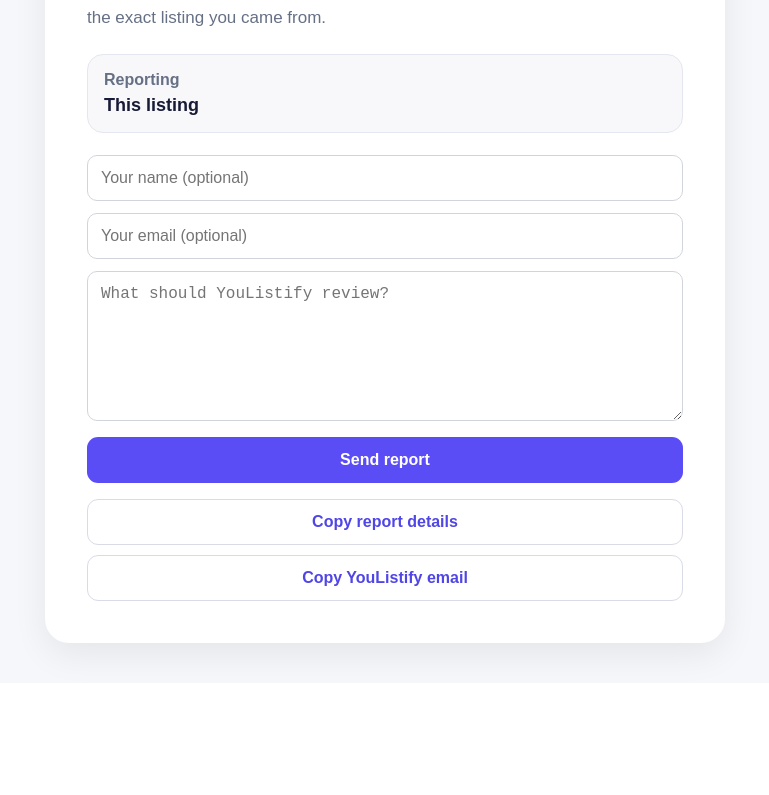
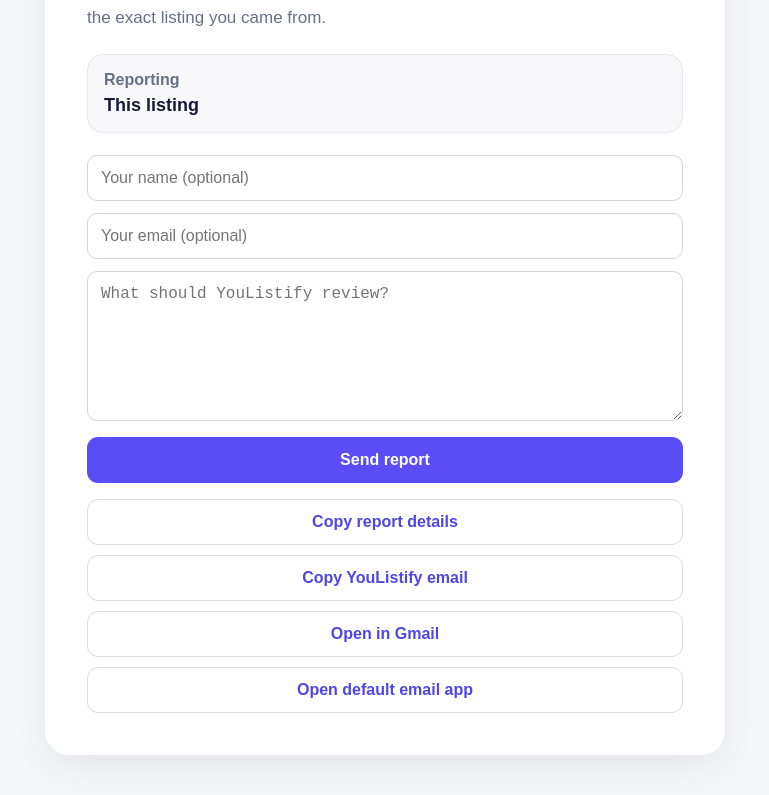
Before and after one commit to angelaannibale-coder/youlistify, a Next.js app: page /report in a window 1280 px wide. Shown: the part 242-1037 px from the top of the page, without its empty margins (255-1024 px from the left). Before the commit the page ends 925 px from the top, so only its background shows below. Built offline with nearby package versions, Linux system fonts and the light colour scheme; no server answers.

Commit message:
Add email app options to report fallback

```diff
--- a/app/report/page.tsx
+++ b/app/report/page.tsx
@@ -122,6 +122,10 @@ export default function ReportPage() {
     window.setTimeout(() => setCopiedAction(""), 2000);
   }
 
+  const emailSubject = `Report YouListify ${typeLabel}${details.title ? `: ${details.title}` : ""}`;
+  const mailHref = `mailto:${supportEmailText}?subject=${encodeURIComponent(emailSubject)}&body=${encodeURIComponent(reportText)}`;
+  const gmailHref = `https://mail.google.com/mail/?view=cm&fs=1&to=${encodeURIComponent(supportEmailText)}&su=${encodeURIComponent(emailSubject)}&body=${encodeURIComponent(reportText)}`;
+
   return (
     <main style={{ minHeight: "100vh", background: "#f6f7fb", padding: "40px 18px", fontFamily: "Arial,sans-serif" }}>
       <section style={{ maxWidth: 680, margin: "0 auto", background: "white", borderRadius: 24, padding: "clamp(24px,5vw,42px)", boxShadow: "0 12px 35px rgba(0,0,0,.07)" }}>
@@ -155,6 +159,8 @@ export default function ReportPage() {
             <div style={{ display: "grid", gap: 10, marginTop: 16 }}>
               <button type="button" onClick={copyReportDetails} style={secondaryButton}>{copiedAction === "details" ? "Report details copied" : "Copy report details"}</button>
               <button type="button" onClick={copySupportEmail} style={secondaryButton}>{copiedAction === "email" ? "YouListify email copied" : "Copy YouListify email"}</button>
+              <a href={gmailHref} target="_blank" rel="noreferrer" style={{ ...secondaryButton, textAlign: "center" }}>Open in Gmail</a>
+              <a href={mailHref} style={{ ...secondaryButton, textAlign: "center" }}>Open default email app</a>
             </div>
           </>
         )}
```
